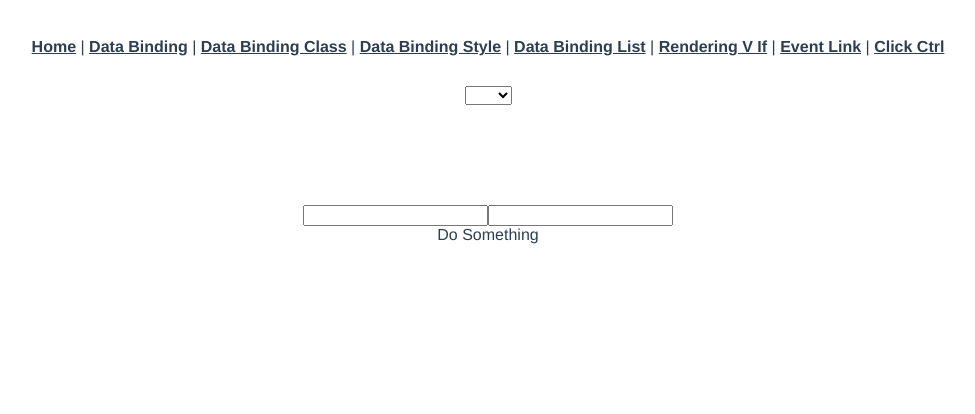
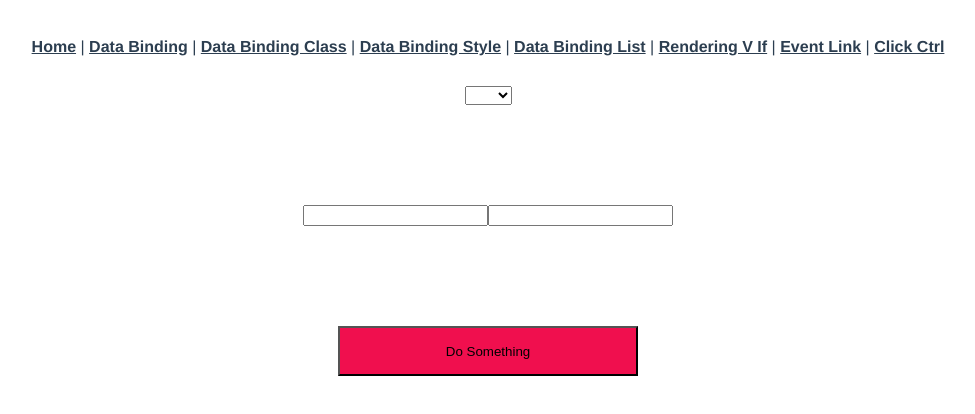
Before and after one commit to GeonwooVincentKim/VueProject, a Vue app: page /eventChange in a window 1280 px wide. Shown: the top 414 px of the page, without its empty margins (152-1127 px from the left). Built offline with nearby package versions, Linux system fonts and the light colour scheme.

Commit message:
[Update] - Updated the location of btnStatus

```diff
--- a/src/views/EventChange.vue
+++ b/src/views/EventChange.vue
@@ -8,15 +8,21 @@
     <div class="inputType">
         <input @keyup.enter="submit" />
         <input @keyup.alt.enter="clear" />
-        <div @click.ctrl="doSomething">Do Something</div>
     </div>
 
+    <div class="btnStatus">
+        <button @click.ctrl="doSomething = !doSomething">Do Something</button>
+        <div>
+            <h1 v-if="doSomething">Ctrl + Click is pressed</h1>
+        </div>
+    </div>
 </template>
 <script>
 export default {
     data() {
         return {
-            selectedValue: ''
+            selectedValue: '',
+            doSomething: false
         };
     },
 
@@ -28,6 +34,9 @@ export default {
 }
 </script>
 <style scoped>
-    select + div {padding: 100px 0; }
-
+    select + div {padding: 100px 0;}
+    .btnStatus {align-items: center;}
+    .btnStatus button {width: 100%; max-width: 300px; height: 50px; background-color: #f00f4e;}
+    .btnStatus div {width: 100%; justify-content: center;}
+    .btnStatus h1 {margin-left: 500px; margin-right: 500px; font-size: 35px; font-weight: 650; color: #0ffd00; background-color: antiquewhite;}
 </style>
```
